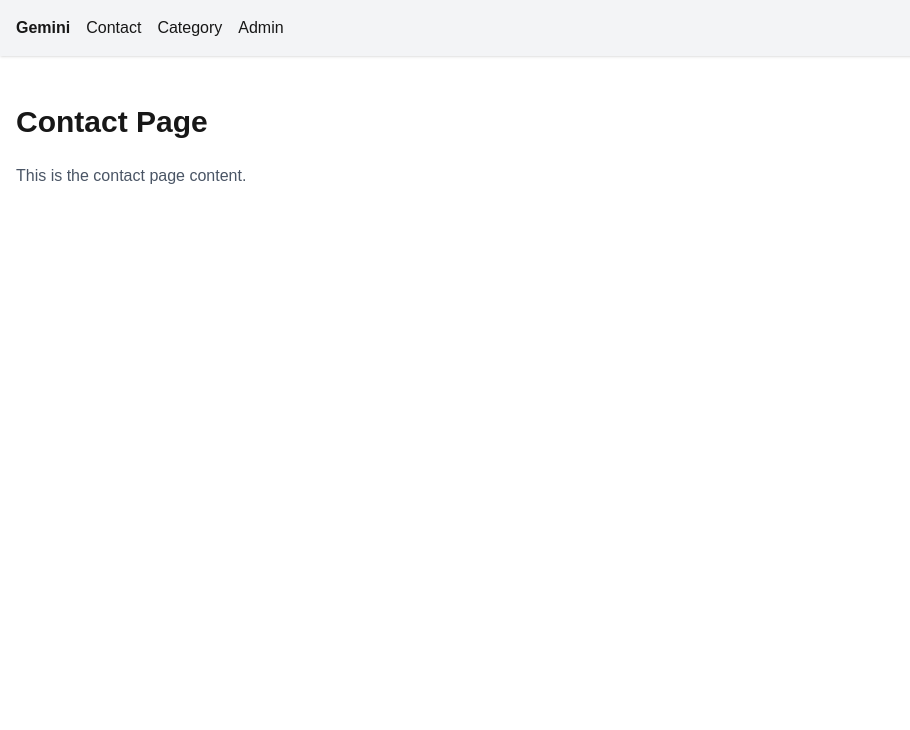
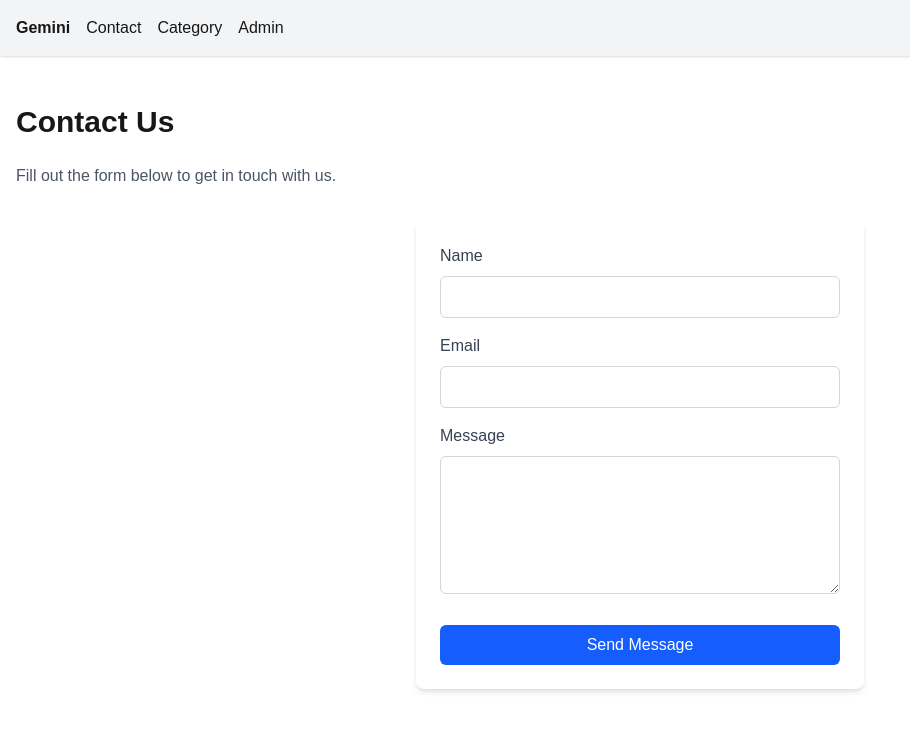
Before and after one commit to peterbenoit/uspk-cart, a Next.js app: page /contact in a window 1280 px wide. Shown: the top 730 px of the page, without its empty margins (0-910 px from the left). Built offline with nearby package versions, Linux system fonts and the light colour scheme.

Commit message:
Refactor code structure for improved readability and maintainability

```diff
--- /dev/null
+++ b/app/api/contact/route.js
@@ -0,0 +1,48 @@
+import { NextResponse } from 'next/server';
+import { resend } from '@/lib/resendClient';
+
+export async function POST(request) {
+	try {
+		// Parse form data
+		const formData = await request.formData();
+		const name = formData.get('name');
+		const email = formData.get('email');
+		const message = formData.get('message');
+
+		// Prepare email data
+		const emailData = {
+			from: 'Contact Form <onboarding@resend.dev>',
+			to: process.env.RECIPIENT_EMAIL || 'your-email@example.com', // Replace with the recipient email
+			subject: `Contact Form Submission from ${name}`,
+			html: `
+        <h2>New Contact Form Submission</h2>
+        <p><strong>Name:</strong> ${name}</p>
+        <p><strong>Email:</strong> ${email}</p>
+        <p><strong>Message:</strong></p>
+        <p>${message}</p>
+      `
+		};
+
+		// Send email using Resend
+		const { data, error } = await resend.emails.send(emailData);
+
+		if (error) {
+			console.error('Error sending email:', error);
+			return NextResponse.json(
+				{ error: 'Failed to send email' },
+				{ status: 500 }
+			);
+		}
+
+		// Redirect back to contact page with success status
+		return NextResponse.redirect(new URL('/contact?success=true', request.url), {
+			status: 303
+		});
+	} catch (error) {
+		console.error('Error processing contact form:', error);
+		return NextResponse.json(
+			{ error: 'Internal server error' },
+			{ status: 500 }
+		);
+	}
+}
--- a/app/contact/page.js
+++ b/app/contact/page.js
@@ -1,8 +1,58 @@
-export default function ContactPage() {
+export default function ContactPage({ searchParams }) {
+	const isSuccess = searchParams?.success === 'true';
+
 	return (
 		<div className="py-8">
-			<h1 className="text-3xl font-bold mb-6">Contact Page</h1>
-			<p className="text-gray-600">This is the contact page content.</p>
+			<h1 className="text-3xl font-bold mb-6">Contact Us</h1>
+			<p className="text-gray-600 mb-8">Fill out the form below to get in touch with us.</p>
+
+			{isSuccess && (
+				<div className="mb-6 p-4 bg-green-100 border-l-4 border-green-500 text-green-700 rounded">
+					<p>Thank you! Your message has been sent successfully.</p>
+				</div>
+			)}
+
+			<form method="POST" action="/api/contact" className="max-w-md mx-auto bg-white p-6 rounded-lg shadow-md">
+				<div className="mb-4">
+					<label htmlFor="name" className="block text-gray-700 font-medium mb-2">Name</label>
+					<input
+						type="text"
+						id="name"
+						name="name"
+						className="w-full px-3 py-2 border border-gray-300 rounded-md focus:outline-none focus:ring-2 focus:ring-blue-500"
+						required
+					/>
+				</div>
+
+				<div className="mb-4">
+					<label htmlFor="email" className="block text-gray-700 font-medium mb-2">Email</label>
+					<input
+						type="email"
+						id="email"
+						name="email"
+						className="w-full px-3 py-2 border border-gray-300 rounded-md focus:outline-none focus:ring-2 focus:ring-blue-500"
+						required
+					/>
+				</div>
+
+				<div className="mb-6">
+					<label htmlFor="message" className="block text-gray-700 font-medium mb-2">Message</label>
+					<textarea
+						id="message"
+						name="message"
+						rows="5"
+						className="w-full px-3 py-2 border border-gray-300 rounded-md focus:outline-none focus:ring-2 focus:ring-blue-500"
+						required
+					></textarea>
+				</div>
+
+				<button
+					type="submit"
+					className="w-full bg-blue-600 text-white py-2 px-4 rounded-md hover:bg-blue-700 transition-colors"
+				>
+					Send Message
+				</button>
+			</form>
 		</div>
 	);
 }
--- a/app/layout.js
+++ b/app/layout.js
@@ -13,7 +13,7 @@ const geistMono = Geist_Mono({
 });
 
 export const metadata = {
-	title: "Create Next App",
+	title: "Gemini",
 	description: "Generated by create next app",
 };
 
--- /dev/null
+++ b/lib/resendClient.js
@@ -0,0 +1,4 @@
+import { Resend } from 'resend';
+
+// Initialize Resend client with API key from environment variables
+export const resend = new Resend(process.env.RESEND_API_KEY);
--- a/package.json
+++ b/package.json
@@ -3,7 +3,7 @@
     "version": "0.1.0",
     "private": true,
     "scripts": {
-        "dev": "PORT=3002 next dev",
+        "dev": "PORT=3004 next dev",
         "build": "next build",
         "start": "next start",
         "lint": "next lint"
@@ -11,7 +11,8 @@
     "dependencies": {
         "next": "15.3.2",
         "react": "^19.0.0",
-        "react-dom": "^19.0.0"
+        "react-dom": "^19.0.0",
+        "resend": "^4.5.1"
     },
     "devDependencies": {
         "@eslint/eslintrc": "^3",
```
Also changed, not shown: 1 other file (tests, documents, lock files or other folders).
